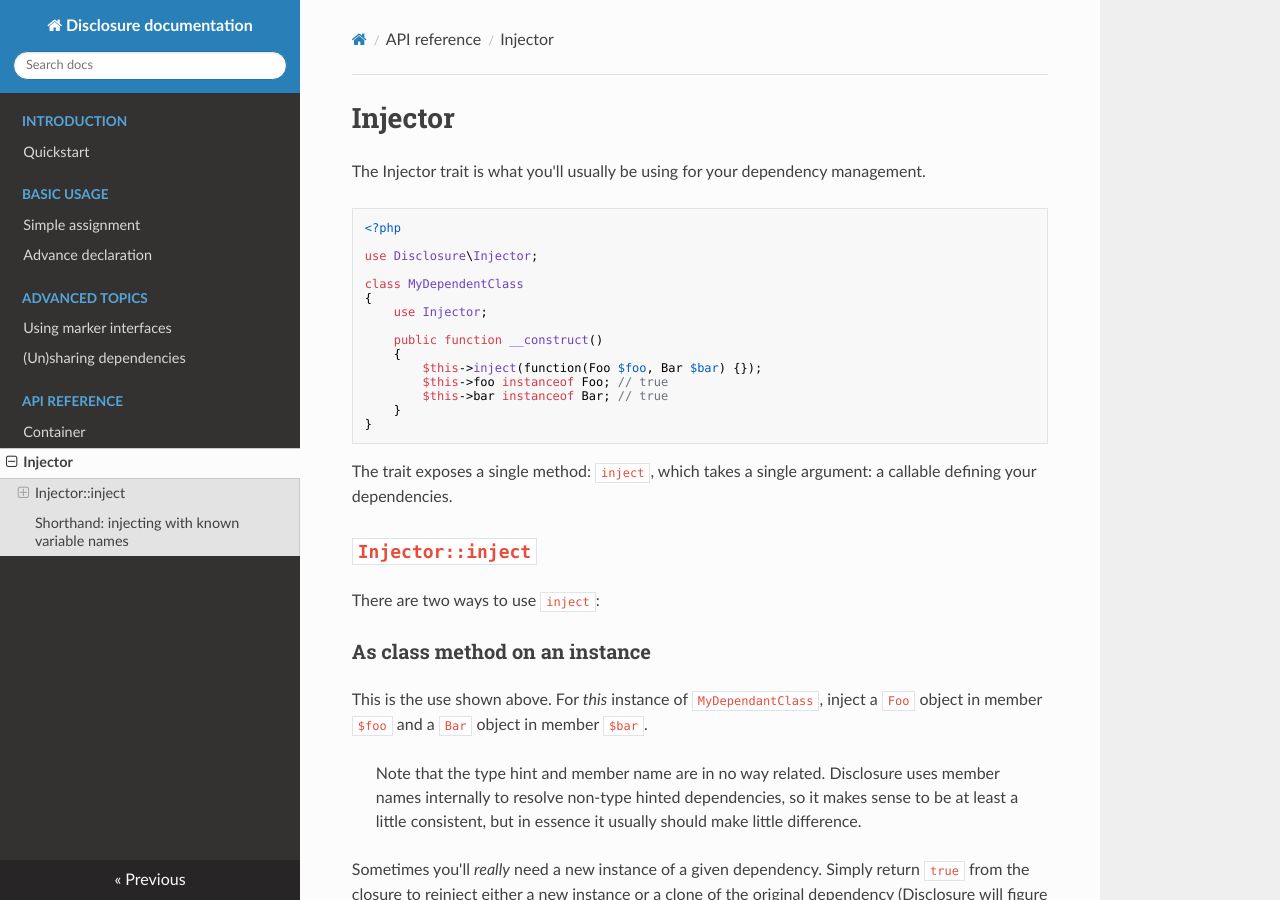
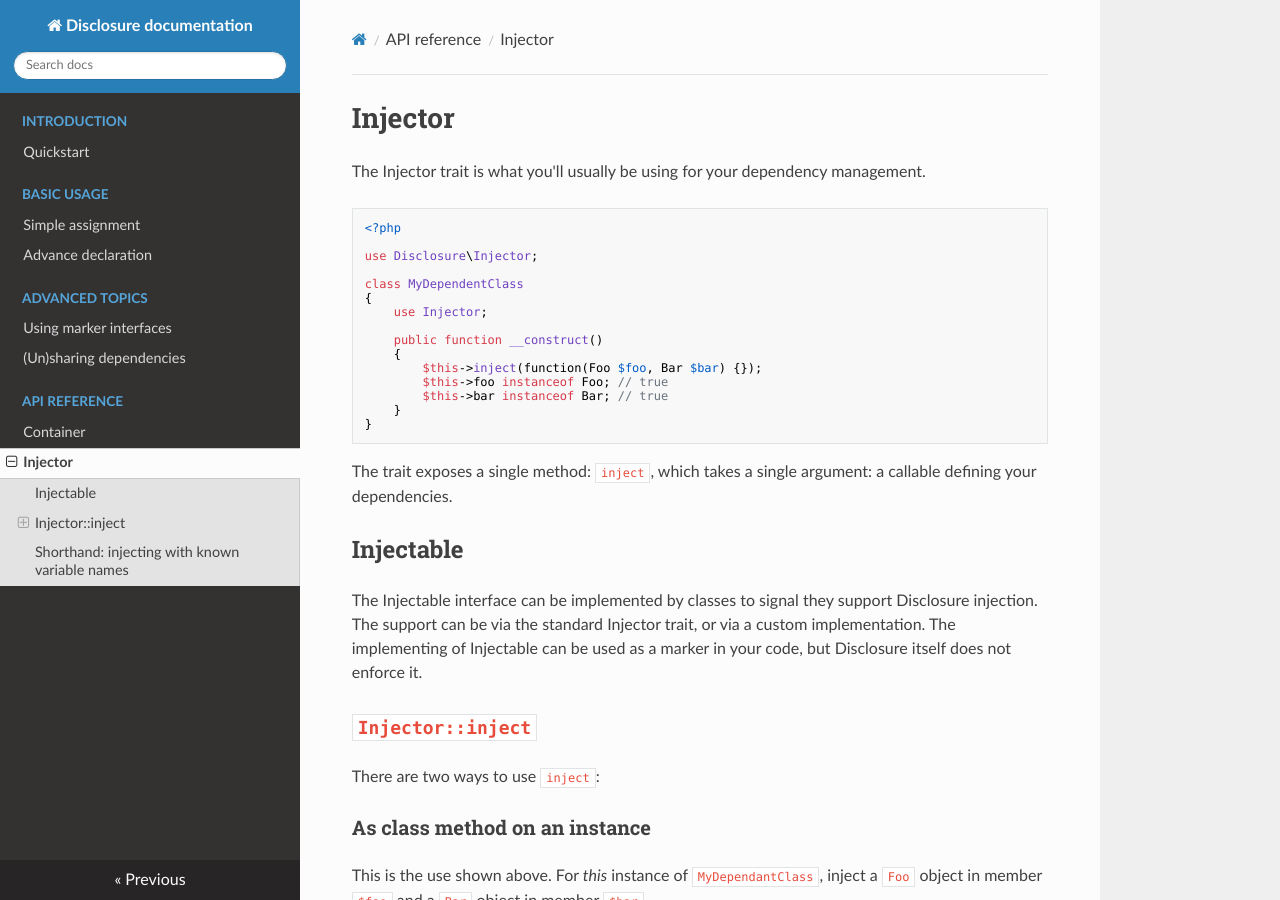
Before and after one commit to monolyth-php/disclosure, an MkDocs documentation site: the page built from docs/api/injector.md, in a window 1280 px wide and 900 px high. Built offline with MkDocs 1.6.1, drawn with Linux system fonts in a browser that asks for light colours; nearby versions of some CDN libraries; old or Windows-style settings are respelled for this version of MkDocs.

Commit message:
add docs for injectable interface

```diff
--- a/docs/api/injector.md
+++ b/docs/api/injector.md
@@ -21,6 +21,13 @@ management.
 
 The trait exposes a single method: `inject`, which takes a single argument:
 a callable defining your dependencies.
+
+## Injectable
+
+The Injectable interface can be implemented by classes to signal they support
+Disclosure injection. The support can be via the standard Injector trait, or via
+a custom implementation. The implementing of Injectable can be used as a marker
+in your code, but Disclosure itself does not enforce it.
 
 ## `Injector::inject`
 
```
